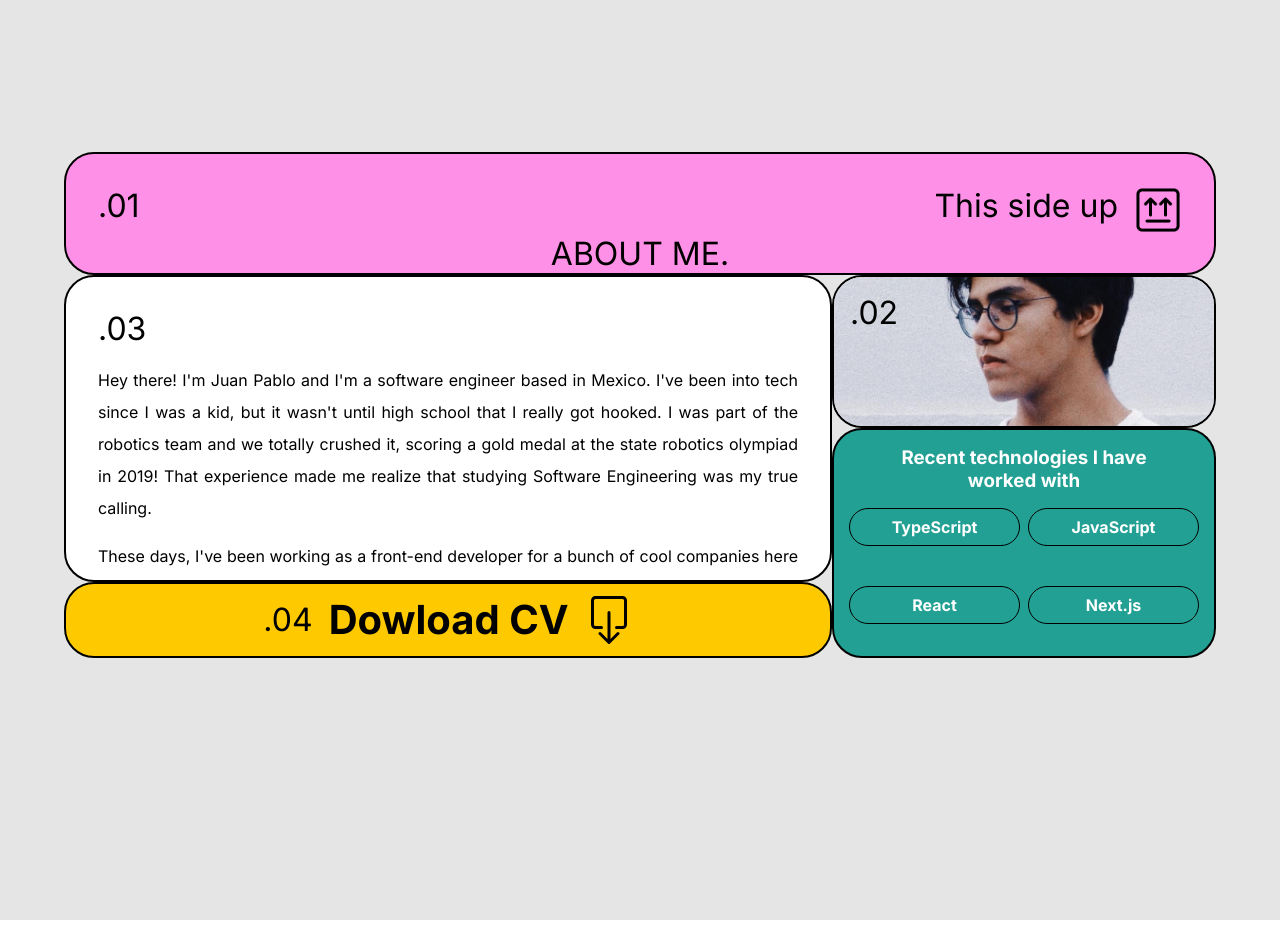
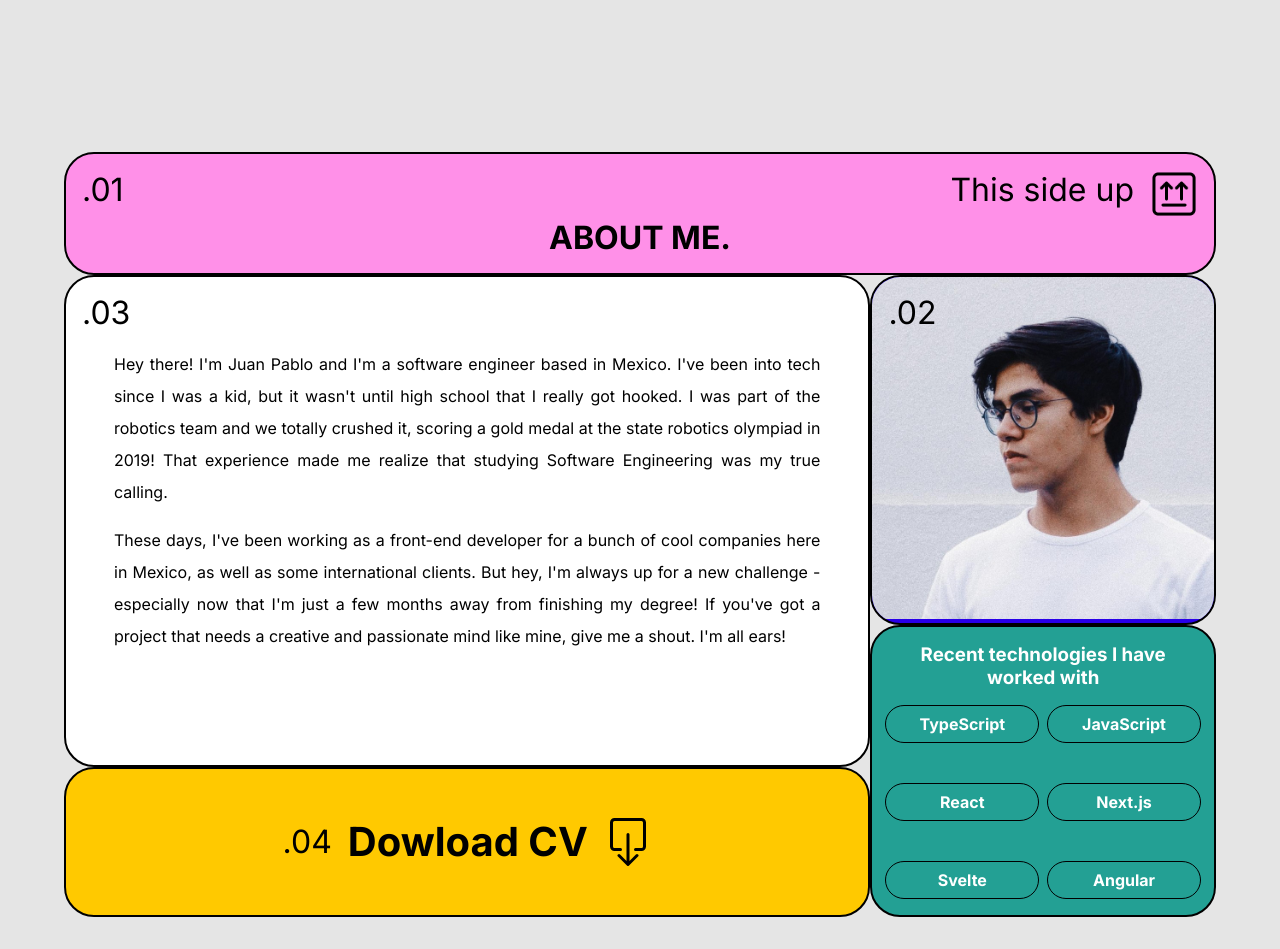
Before and after one commit to Chempox/portfolioCurrent, a React (Vite) app: page / in a window 1280 px wide. Shown: the part 680-1629 px from the top of the page. Before the commit the page ends 1600 px from the top, so only its background shows below. Built offline with nearby package versions, Linux system fonts and the light colour scheme.

Commit message:
About me update

```diff
--- a/src/Components/SingleCapsule/SingleCapsule.css
+++ b/src/Components/SingleCapsule/SingleCapsule.css
@@ -12,6 +12,6 @@
     border: 2px solid black;
     border-radius: 30px;
     background-color: white;
-    overflow: hidden;
+    overflow: auto;
     position: relative;
 }
--- a/src/Pages/Experience/Experience.css
+++ b/src/Pages/Experience/Experience.css
@@ -1,28 +1,26 @@
 .ExperienceWrapper
 {
     min-height: 653px;
-    height: 100vh;
+    height: 100%;
     width: 90%;
     background-color: #E5E5E5;
     overflow: hidden;
-    display: grid;
+    /* display: grid;
     grid-template-columns: 1fr 1fr 1fr;
-    grid-template-rows: repeat(9, 1fr);
+    grid-template-rows: repeat(9, 1fr); */
     padding: 2rem 0 2rem 0;
 }
 
 .SingleCapsuleTitle
 {
     width: 100%;
-    height: 100%;
-    grid-column: 1/4;
+    height: fit-content;
 }
 
 .ATDecoration
 {
     display: flex;
     justify-content: space-between;
-    padding: 2rem 2rem 0 2rem;
 }
 
 .ATDecoration div
@@ -39,11 +37,29 @@
 
 
 
+.AMFlexItems
+{
+    display: flex;
+}
+
+.DowloadAndInfo
+{
+    width: 70%;
+    display: flex;
+    flex-direction: column;
+}
+
+.ImageAndSkills
+{
+    width: 30%;
+}
+
+
+
 .SCInfo
 {
-    grid-column: 1/3;
-    grid-row: 2/6;
-    height: 100%;
+    flex: 1 1 auto;
+    /* height: fit-content; */
 
 }
 
@@ -62,9 +78,8 @@
 
 .SCImageWrapper
 {
-    height: 100%;
-    grid-column: 3;
-    grid-row: 2/4;
+    max-height: 500px;
+    width: 100%;
 }
 
 .SCImageWrapper h1
@@ -75,24 +90,24 @@
 }
 
 .SCImage{
-    width: 100%;
-    height: 100%;
-    object-fit: fill;
-    background-color: red;
+    aspect-ratio: 1 / 1;
+    max-width: 300px;
+    max-height: fit-content;
+    display: flex;
+    justify-content: center;
+    align-items: center;
 }
 
 .SCImageWrapper img
 {
+    height: 100%;
     width: 100%;
-    height: 100%;
-    object-fit: cover;
+    object-fit:fill;
 }
 
 
 .SCSkills
 {
-    grid-column: 3;
-    grid-row: 4/7;
     color: white;
 }
 
@@ -106,10 +121,10 @@
 
 .SCDowload
 {
-    grid-column: 1/3;
-    grid-row: 6/7;
     color: black;
     cursor: pointer;
+    height: 120px;
+    min-height: 150px;
 }
 
 .dowloadbtn
@@ -133,10 +148,3 @@
 {
     width: 3rem;
 }
-
-
-
-@media(max-width: 1080)
-{
-
-}
--- a/src/Pages/Experience/Experience.jsx
+++ b/src/Pages/Experience/Experience.jsx
@@ -10,6 +10,7 @@ export default function Experience() {
         <div className="ExperienceWrapper">
             <div className='SingleCapsuleTitle'>
                 <SingleCapsule color={'#FF90E8'} side={'100vw'}>
+                    <div style={{padding: '1rem'}}>
                         <div className='ATDecoration'>
                             <h1>.01</h1>
                             <div>
@@ -17,11 +18,15 @@ export default function Experience() {
                                 <img src={"/src/assets/Images/this-side-up.png"} alt="" />
                             </div>
                         </div>
-                    <h1 style={{textAlign: "center"}} >ABOUT ME.</h1>
+                        <h1 style={{textAlign: "center", fontWeight: "bold"}} >ABOUT ME.</h1>
+                    </div>
                 </SingleCapsule>
             </div>
+            <div className='AMFlexItems'>
+                <div className='DowloadAndInfo'>
                     <div className='SCInfo'>
                         <SingleCapsule side={'-100vw'}>
+                            <div style={{padding: '1rem'}}>
                                 <div className='ATDecoration'>
                                     <h1>.03</h1>
                                 </div>
@@ -29,12 +34,26 @@ export default function Experience() {
                                     <p style={{textAlign: "justify"}} >{AboutMeText.text1}</p>
                                     <p style={{textAlign: "justify"}} >{AboutMeText.text2}</p>
                                 </div>
+                            </div>
                         </SingleCapsule>
                     </div>
+                    <div className='SCDowload'>
+                        <SingleCapsule color={'#FFC900'} side={'-100vw'}>
+                            <div className='dowloadbtn'>
+                                <h1>.04</h1>
+                                <h1 id='dowloadTxt'>Dowload CV</h1>
+                                <img className='dowloadIcon' src={"/src/assets/Images/box-arrow-down.svg"} alt="me" />
+                            </div>
+                        </SingleCapsule>
+                    </div>
+                </div>
+                <div className='ImageAndSkills'>
                     <div className='SCImageWrapper'>
                         <SingleCapsule color={'#2900E8'} side={'100vw'}>
                                 <h1>.02</h1>
+                                {/* <div className='SCImage'> */}
                                     <img className='fillM' src={"/src/assets/Images/aboutMePic.jpg"} alt="me" />
+                                {/* </div> */}
                         </SingleCapsule>
                     </div>
                     <div className='SCSkills'>
@@ -50,14 +69,7 @@ export default function Experience() {
                             </ul>
                         </SingleCapsule>
                     </div>
-            <div className='SCDowload'>
-                <SingleCapsule color={'#FFC900'} side={'-100vw'}>
-                    <div className='dowloadbtn'>
-                    <h1>.04</h1>
-                        <h1 id='dowloadTxt'>Dowload CV</h1>
-                        <img className='dowloadIcon' src={"/src/assets/Images/box-arrow-down.svg"} alt="me" />
                 </div>
-                </SingleCapsule>
             </div>
         </div>
     );
```
Lines whose indentation alone changed are shown as unchanged.
